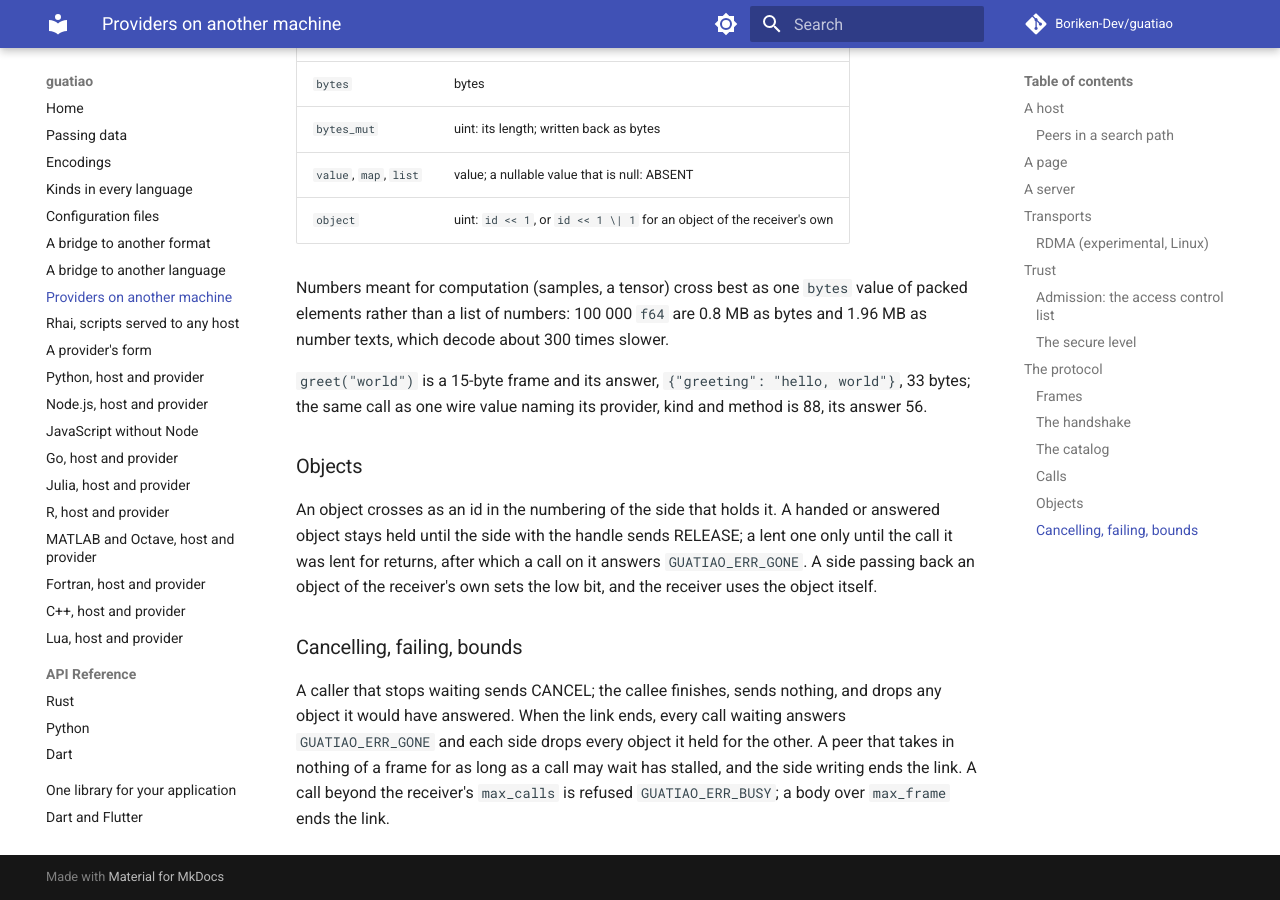
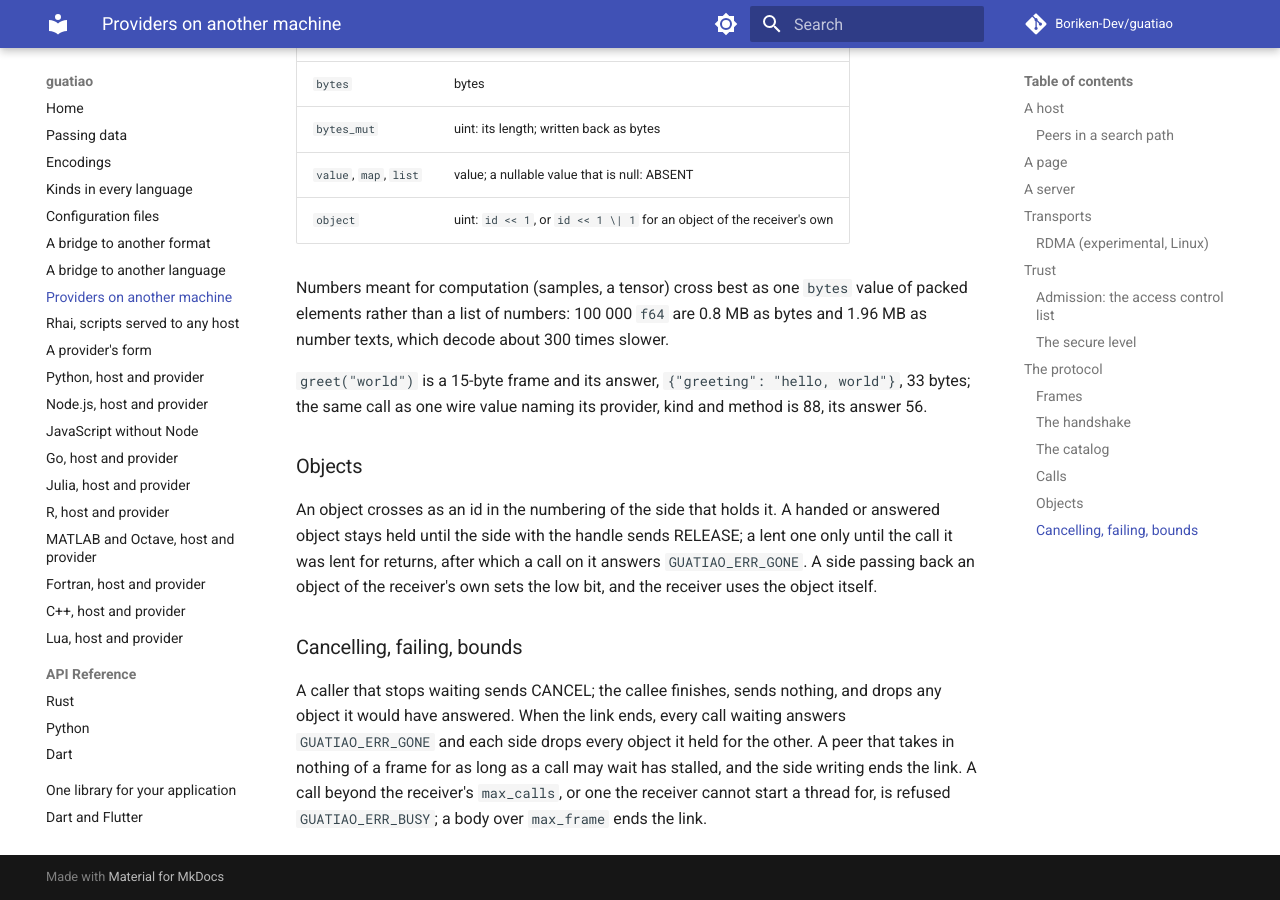
Before and after one commit to Boriken-Dev/guatiao, an MkDocs documentation site: the page built from docs/remote.md, in a window 1280 px wide and 900 px high, scrolled down 13565 px. Built offline with MkDocs 1.6.1 and Material for MkDocs 9.7.7, drawn with Linux system fonts in a browser that asks for light colours; comment, search, counter and statistics services are not loaded.

Commit message:
docs: a call the peer cannot start a thread for in the remote page and the changelog

```diff
--- a/docs/remote.md
+++ b/docs/remote.md
@@ -602,5 +602,5 @@ ends, every call waiting answers `GUATIAO_ERR_GONE` and each side drops
 every object it held for the other. A peer that takes in nothing of a
 frame for as long as a call may wait has stalled, and the side writing
 ends the link. A call beyond the receiver's
-`max_calls` is refused `GUATIAO_ERR_BUSY`; a body over `max_frame` ends
-the link.
+`max_calls`, or one the receiver cannot start a thread for, is refused
+`GUATIAO_ERR_BUSY`; a body over `max_frame` ends the link.
```
Also changed, not shown: CHANGELOG.md (+3 -0 lines).
